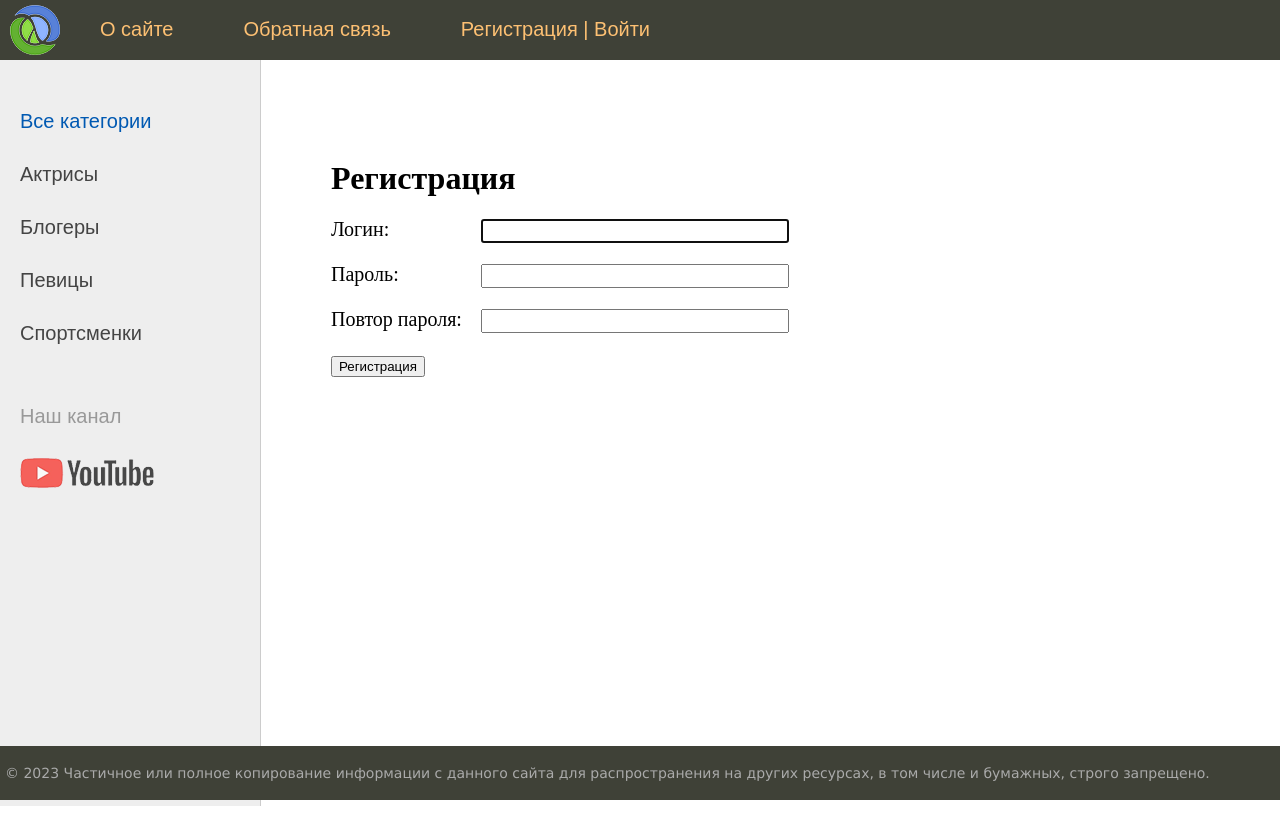
After one commit to Ambys0/djsite, a Django app: page /register/ in a window 1280 px wide. The commit adds this page. Run offline with Django 4.2, Linux system fonts and the light colour scheme; data comes from the database, SQL or seed files in the repository; both versions use the stored data as it was after the commit.

Commit message:
Adding registration form for a users in my project

```diff
--- a/myedusite/mainsite/forms.py
+++ b/myedusite/mainsite/forms.py
@@ -1,4 +1,6 @@
 from django import forms
+from django.contrib.auth.forms import UserCreationForm
+from django.contrib.auth.models import User
 from django.core.exceptions import ValidationError
 
 from .models import *
@@ -24,3 +26,19 @@ class AddPostForm(forms.ModelForm):  #Прописываем стандартн
             raise ValidationError('Длинна превышает 200 символов')
 
         return title
+
+
+
+class RegisterUserForm(UserCreationForm):
+    username = forms.CharField(label='Логин', widget=forms.TextInput(attrs={'class': 'form-input'}))
+    password1 = forms.CharField(label='Пароль', widget=forms.PasswordInput(attrs={'class': 'form-input'}))
+    password2 = forms.CharField(label='Повтор пароля', widget=forms.PasswordInput(attrs={'class': 'form-input'}))
+
+    class Meta:
+        model = User
+        fields = ('username', 'password1', 'password2')
+        widgets = {
+            'username': forms.TextInput(attrs={'class': 'form-input'}),
+            'password1': forms.PasswordInput(attrs={'class': 'form-input'}),
+            'password2': forms.PasswordInput(attrs={'class': 'form-input'}),
+        }
--- a/myedusite/mainsite/templates/mainsite/base.html
+++ b/myedusite/mainsite/templates/mainsite/base.html
@@ -17,12 +17,9 @@
 			<ul id="mainmenu" class="mainmenu">
 			<li class="logo"><a href="{% url 'home' %}"><div class="logo"></div></a></li>
 {% for m in menu %}
-	{% if not forloop.last %}
 			<li><a href="{% url m.url_name %}">{{m.title}}</a></li>
-	{% else %}
-			<li class="last"><a href="{% url m.url_name %}">{{m.title}}</a></li>
-	{% endif %}
 {% endfor %}
+			<li><a href="{% url 'register' %}">Регистрация</a> | <a href="{% url 'login' %}">Войти</a></li>
 			</ul>
 			<div class="clear"></div>
 		</div>
--- /dev/null
+++ b/myedusite/mainsite/templates/mainsite/register.html
@@ -0,0 +1,18 @@
+{% extends 'mainsite/base.html' %}
+
+{% block content %}
+<h1>{{title}}</h1>
+
+<form method="post">
+    {% csrf_token %}
+
+{% for f in form %}
+<p><label class="form-label" for="{{ f.id_for_label }}">{{f.label}}: </label>{{ f }}</p>
+<div class="form=error">{{ f.errors }}</div>
+{% endfor %}
+
+
+    <button type="submit">Регистрация</button>
+</form>
+
+{% endblock %}
--- a/myedusite/mainsite/urls.py
+++ b/myedusite/mainsite/urls.py
@@ -8,6 +8,7 @@ urlpatterns = [
     path('addpage/', AddPage.as_view(), name='add_page'),
     path('contact/', contact, name='contact'),
     path('login/', login, name='login'),
+    path('register/', RegisterUser.as_view(), name='register'),
     path('post/<slug:post_slug>/', ShowPost.as_view(), name='post'),
     path('category/<slug:cat_slug>/', MainsiteCategory.as_view(), name='category'),
 
--- a/myedusite/mainsite/utils.py
+++ b/myedusite/mainsite/utils.py
@@ -5,7 +5,6 @@ from .models import *
 menu = [{'title': "О сайте", 'url_name': 'about'},
         {'title': "Добавить статью", 'url_name': 'add_page'},
         {'title': "Обратная связь", 'url_name': 'contact'},
-        {'title': "Войти", 'url_name': 'login'}
 ]
 
 class DataMixin:
--- a/myedusite/mainsite/views.py
+++ b/myedusite/mainsite/views.py
@@ -123,3 +123,13 @@ class MainsiteCategory(DataMixin, ListView):
 #     }
 #
 #     return render(request, 'mainsite/index.html', context=context)
+
+class RegisterUser(DataMixin, CreateView):
+    form_class = RegisterUserForm
+    template_name = 'mainsite/register.html'
+    success_url = reverse_lazy('login')
+
+    def get_context_data(self, *, object_list=None, **kwargs):
+        context = super().get_context_data(**kwargs)
+        c_def = self.get_user_context(title="Регистрация")
+        return dict(list(context.items()) + list(c_def.items()))
```
Also changed, not shown: myedusite/db.sqlite3.
